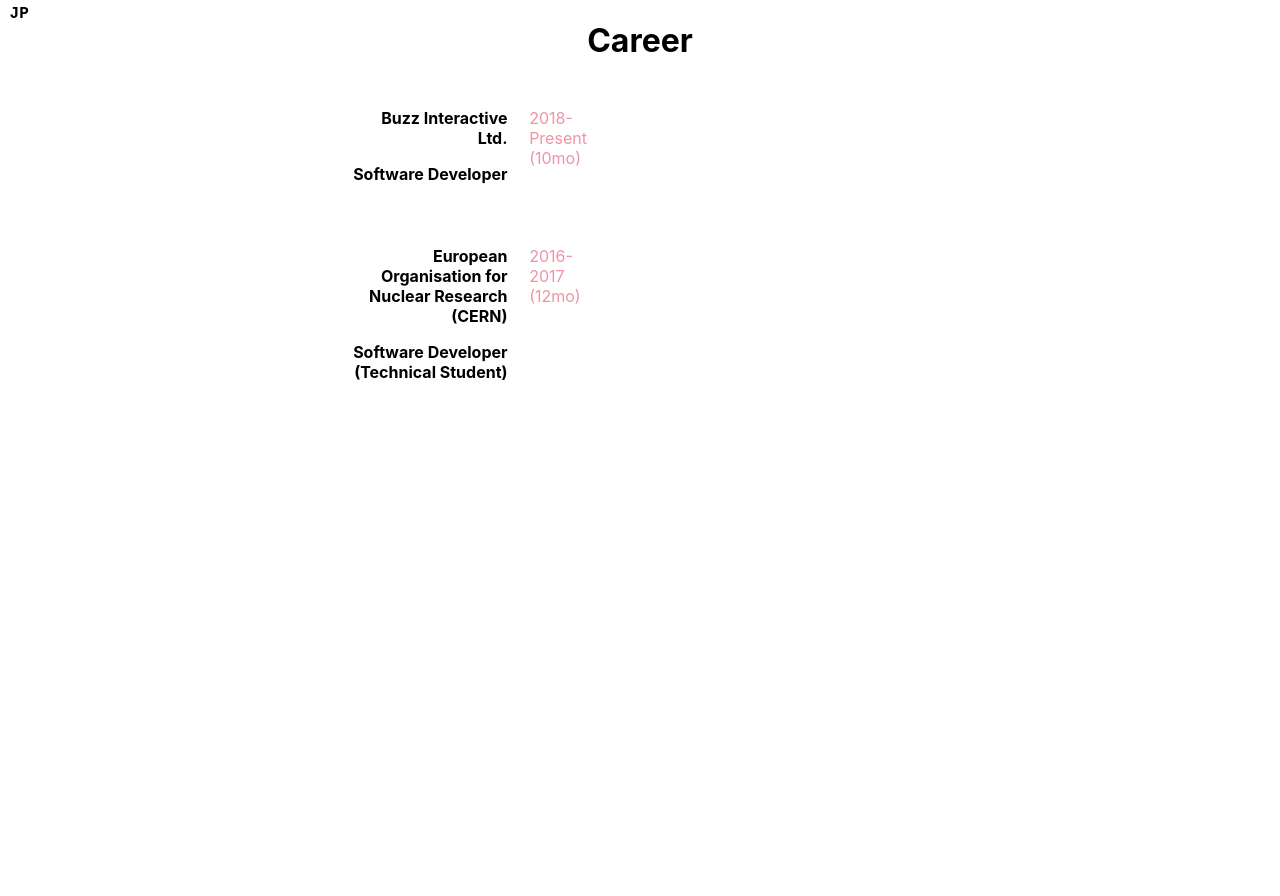
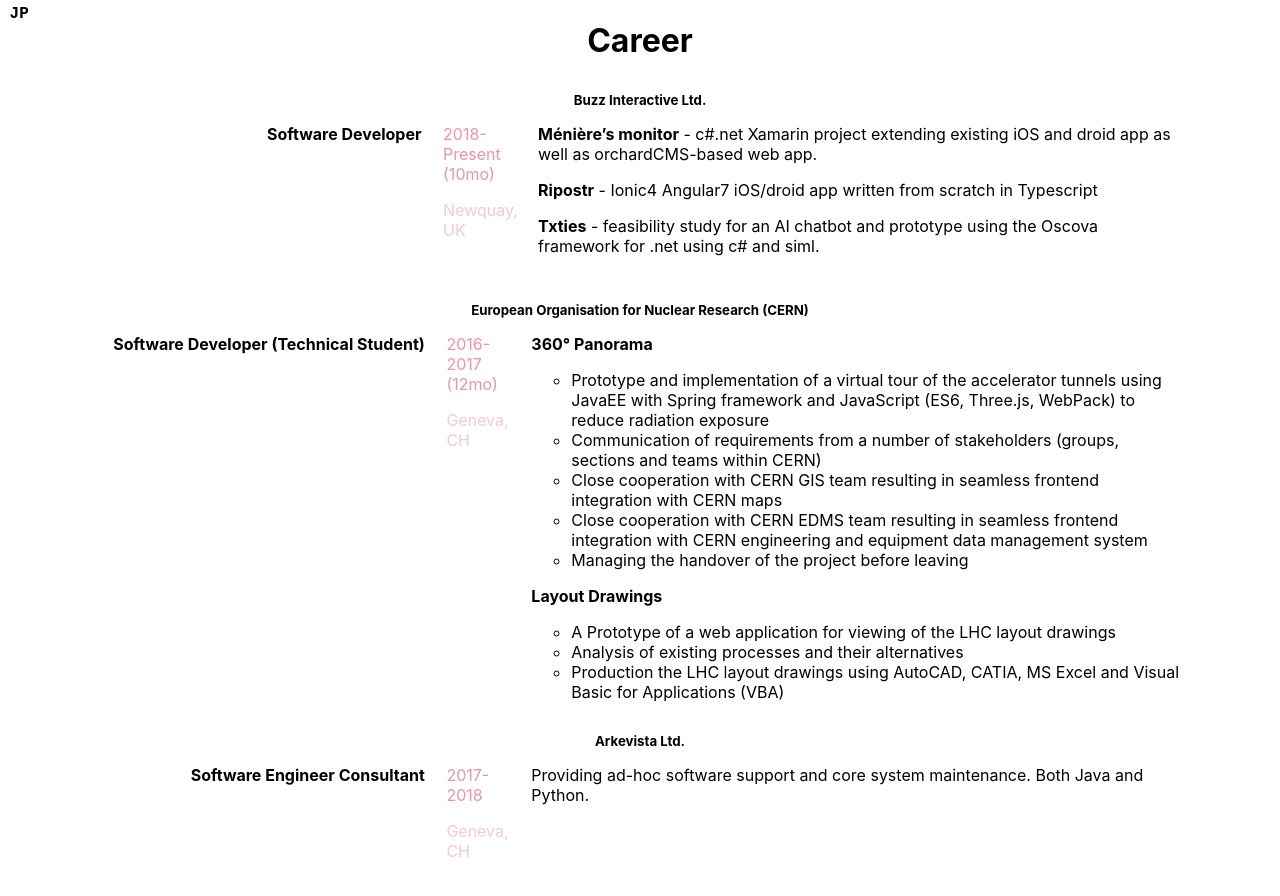
Before and after one commit to jurajpiar/jurajpiar, a React (Create React App) app: page /career in a window 1280 px wide. Before the commit the page ends 800 px from the top, so only its background shows below. Built offline with nearby package versions, Linux system fonts and the light colour scheme.

Commit message:
changes contentitem to accom. title

```diff
--- a/src/components/ContentItem/ContentItem.js
+++ b/src/components/ContentItem/ContentItem.js
@@ -5,14 +5,20 @@
 
 const ContentItem = props => {
     return (
-        <li className={`ContentItem ${props.className}`}>
-            {props.children}
-        </li>
+        <>
+            <li className={`ContentItem ${props.className}`}>
+                <h5 className='ContentItemTitle'>{props.title}</h5>
+                <div className='ContentItemContent'>
+                    {props.children}
+                </div>
+            </li>
+        </>
     )
 }
 
 ContentItem.propTypes = {
-
+    className: PropTypes.string,
+    title: PropTypes.string.isRequired,
 }
 
 export default ContentItem
--- a/src/components/ContentItem/ContentItem.scss
+++ b/src/components/ContentItem/ContentItem.scss
@@ -4,9 +4,17 @@
   padding: 10ch;
   padding-top: 1ch;
   padding-bottom: 2ch;
-  flex-flow: row wrap;
+  flex-flow: column;
 
-  > * {
-    float: 1 100%;
+  .ContentItemTitle {
+    margin: 0;
+  }
+  .ContentItemContent {
+    padding: 0;
+    display: flex;
+    flex-flow: row wrap;
+    > * {
+      float: 1 100%;
+    }
   }
 }
--- a/src/components/ContentItemDate/ContentItemDate.scss
+++ b/src/components/ContentItemDate/ContentItemDate.scss
@@ -2,7 +2,7 @@
   text-align: start;
   color: rgba(220, 20, 60, 0.459);
   // background: bisque;
-  flex: 2;
+  flex: 1;
   order: 2;
   padding-right: 2ch;
 }
--- a/src/containers/Career/Career.js
+++ b/src/containers/Career/Career.js
@@ -15,29 +15,74 @@
                 <div className='educationContent'>
                     <h1 >Career</h1>
                     <ContentList>
-                        <ContentItem>
+                        <ContentItem title='Buzz Interactive Ltd.'>
                             <ContentItemHeader>
-                                <p>Buzz Interactive Ltd.</p>
                                 <p>Software Developer</p>
                             </ContentItemHeader>
                             <ContentItemDate>
                                 <p>2018-Present (10mo)</p>
+                                <p className='faint'>Newquay, UK</p>
                             </ContentItemDate>
                             <ContentItemBody>
-                                <p></p>
+                                <p><b>Ménière’s monitor</b> - c#.net Xamarin project extending existing iOS and droid app as well as orchardCMS-based web app.</p>
+                                <p><b>Ripostr</b> - Ionic4 Angular7 iOS/droid app written from scratch in Typescript</p>
+                                <p><b>Txties</b> - feasibility study for an AI chatbot and prototype using the Oscova framework for .net using c# and siml.</p>
                             </ContentItemBody>
                         </ContentItem>
 
-                        <ContentItem>
+                        <ContentItem title='European Organisation for Nuclear Research (CERN)'>
                             <ContentItemHeader>
-                                <p>European Organisation for Nuclear Research (CERN)</p>
                                 <p>Software Developer (Technical Student)</p>
                             </ContentItemHeader>
                             <ContentItemDate>
                                 <p>2016-2017 (12mo)</p>
+                                <p className='faint'>Geneva, CH</p>
                             </ContentItemDate>
                             <ContentItemBody>
-                                <p></p>
+                                <p><b>360° Panorama</b></p>
+                                <ul>
+                                    <li>
+                                        Prototype and implementation of a virtual tour of the accelerator tunnels using JavaEE with Spring framework and JavaScript (ES6, Three.js, WebPack) to reduce radiation exposure
+                                    </li>
+                                    <li>
+                                        Communication of requirements from a number of stakeholders (groups, sections and teams within CERN)
+                                    </li>
+                                    <li>
+                                        Close cooperation with CERN GIS team resulting in seamless front­end integration with CERN maps
+                                    </li>
+                                    <li>
+                                        Close cooperation with CERN EDMS team resulting in seamless front­end integration with CERN engineering and equipment data management system
+                                    </li>
+                                    <li>
+                                        Managing the handover of the project before leaving
+                                    </li>
+                                </ul>
+                                <p><b>Layout Drawings</b></p>
+                                <ul>
+                                    <li>
+                                        A Prototype of a web application for viewing of the LHC layout drawings
+                                    </li>
+                                    <li>
+                                        Analysis of existing processes and their alternatives
+                                    </li>
+                                    <li>
+                                        Production the LHC layout drawings using AutoCAD, CATIA, MS Excel and Visual Basic for
+Applications (VBA)
+                                    </li>
+                                </ul>
+                            </ContentItemBody>
+                        </ContentItem>
+
+                        <ContentItem title='Arkevista Ltd.'>
+                            <ContentItemHeader>
+                                <p>Software Engineer Consultant</p>
+                            </ContentItemHeader>
+                            <ContentItemDate>
+                                <p>2017-2018</p>
+                                <p className='faint'>Geneva, CH</p>
+                            </ContentItemDate>
+                            <ContentItemBody>
+                                <p>Providing ad-hoc software support and core system maintenance. Both Java and Python.</p>
                             </ContentItemBody>
                         </ContentItem>
                     </ContentList>
--- a/src/containers/Career/Career.scss
+++ b/src/containers/Career/Career.scss
@@ -0,0 +1,6 @@
+.faint {
+  opacity: 0.5;
+}
+// .ContentItemTitle {
+//   align-self: flex-end;
+// }
```
